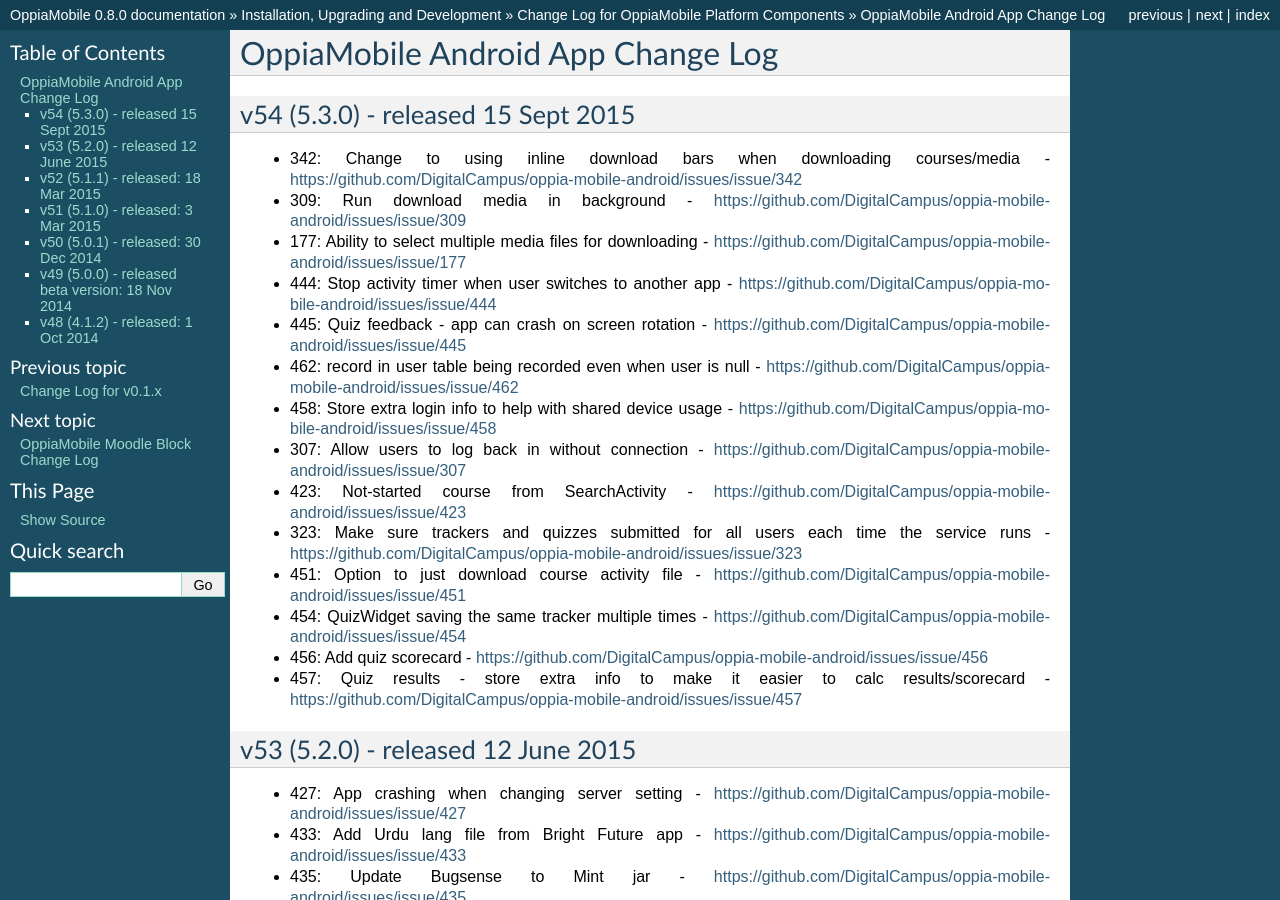
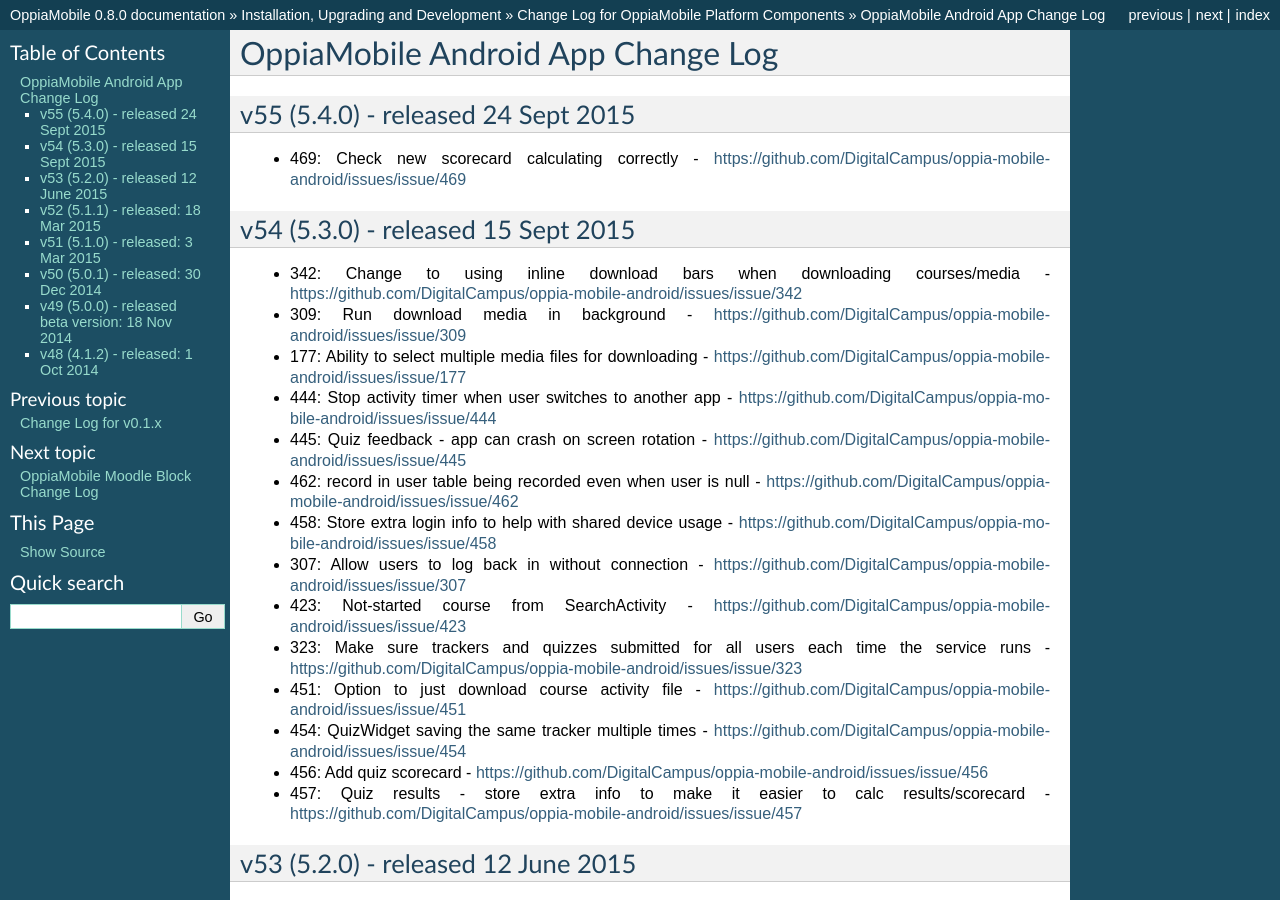
Before and after one commit to DigitalCampus/django-oppia, a Sphinx documentation site: the page built from docs/dev/changelog_android.rst, in a window 1280 px wide and 900 px high. Built offline with Sphinx 7.4.7, drawn with Linux system fonts in a browser that asks for light colours; the version number is read from the project's files by our own code.

Commit message:
update docs

```diff
--- a/docs/dev/changelog_android.rst
+++ b/docs/dev/changelog_android.rst
@@ -1,5 +1,11 @@
 OppiaMobile Android App Change Log
 ====================================
+
+v55 (5.4.0) - released 24 Sept 2015
+-------------------------------------
+
+* 469: Check new scorecard calculating correctly - https://github.com/DigitalCampus/oppia-mobile-android/issues/issue/469
+
 
 v54 (5.3.0) - released 15 Sept 2015
 ----------------------------------------------------
```
